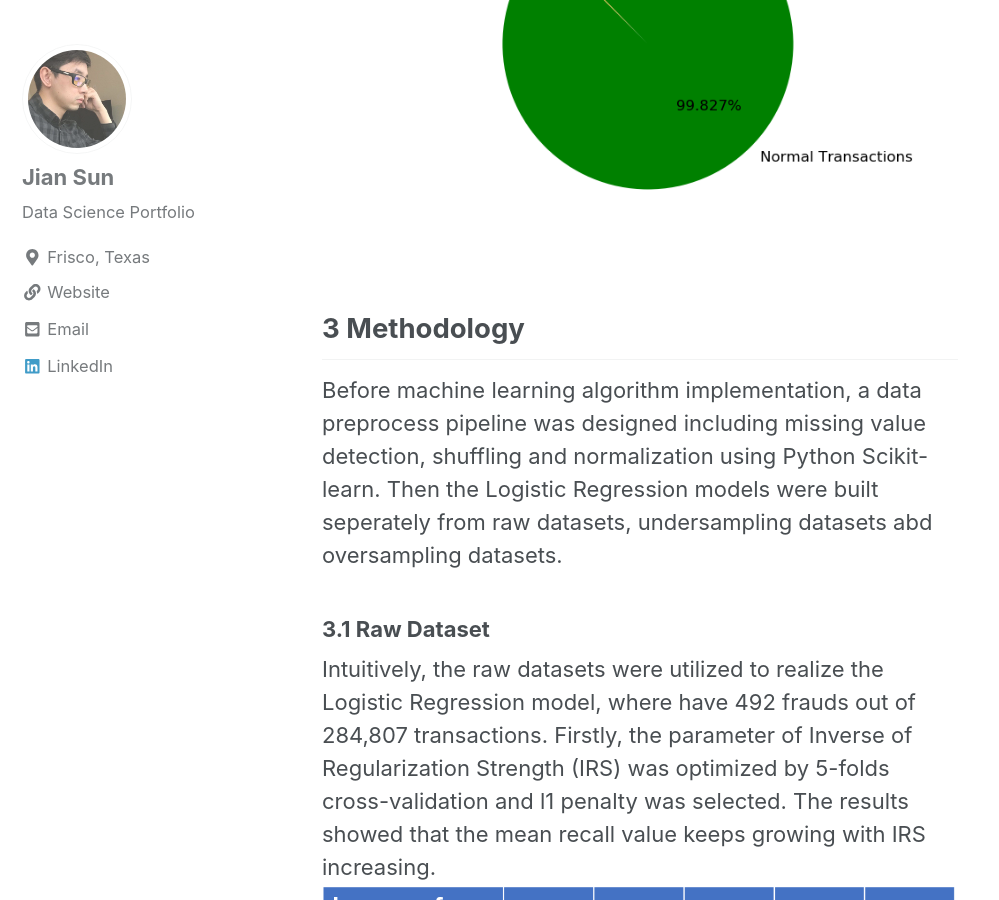
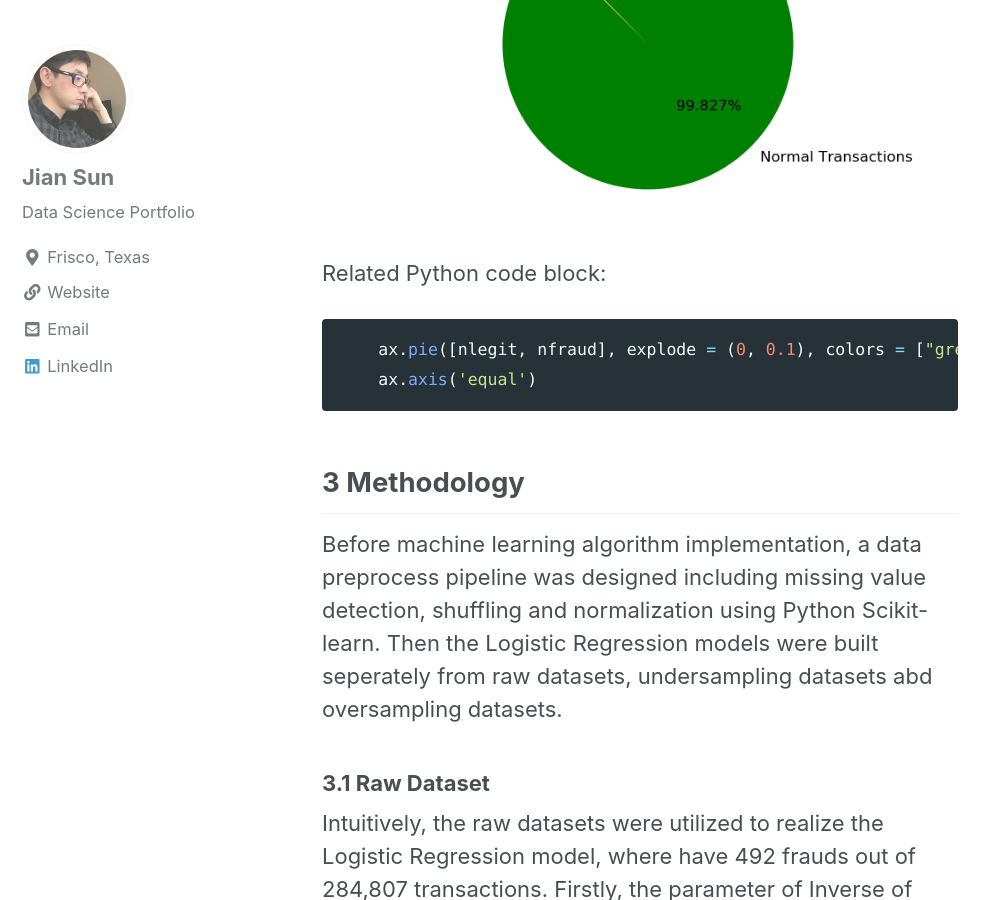
Before and after one commit to jianv/jianv.github.io, a Jekyll site: the page built from _posts/2016-01-28-ml-creditcard.md, in a window 1280 px wide and 900 px high, scrolled down 1098 px. Shown: the whole window, without its empty margins (0-999 px from the left). Built offline with Jekyll 4.4.1, drawn with Linux system fonts in a browser that asks for light colours; nearby versions of some CDN libraries.

Commit message:
Update 2016-01-28-ml-creditcard.md

````diff
--- a/_posts/2016-01-28-ml-creditcard.md
+++ b/_posts/2016-01-28-ml-creditcard.md
@@ -10,6 +10,11 @@ The capability of investigating fraudulent transactions is essential for credit
 ## 2 Data
 The datasets were collected from European cardholders in two days. From the following figures, we could find that the dataset is highly unbalanced, the fradulent transactions account for 0.172% of all transactions. The datasets and more details are available on KAGGLE [link](https://www.kaggle.com/mlg-ulb/creditcardfraud).
 <img src="{{ site.url }}{{ site.baseurl }}/images/ml_creditcard/1_1.png" alt="linearly separable data">
+Related Python code block:
+```python
+    ax.pie([nlegit, nfraud], explode = (0, 0.1), colors = ["green", "orange"], labels = ('Normal Transactions','Fraudulent Transactions'), autopct='%0.3f%%', shadow=False, startangle=135)
+    ax.axis('equal')
+```
 
 ## 3 Methodology
 Before machine learning algorithm implementation, a data preprocess pipeline was designed including missing value detection, shuffling and normalization using Python Scikit-learn. Then the Logistic Regression models were built seperately from raw datasets, undersampling datasets abd oversampling datasets.
````
